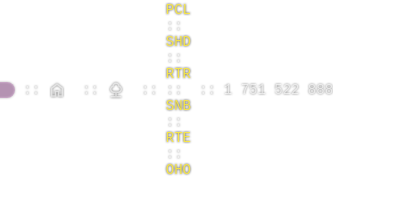
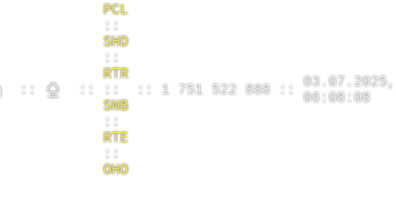
Before and after one commit to qjalti/daysOfWeekAndPercentsLeft, an Electron app: page index.html in a window 300 px wide. Shown: the whole page, 396 px wide, since content can reach past the window. Drawn offline with Linux system fonts and the light colour scheme; no server answers.

Commit message:
add date and time, increase width

```diff
--- a/index.html
+++ b/index.html
@@ -165,6 +165,11 @@
 
       #timestampDiv {
         margin-left: 8px;
+        margin-right: 8px;
+      }
+
+      #timeDiv {
+        margin-left: 8px;
       }
     </style>
 </head>
@@ -209,6 +214,8 @@
 </div>
 ::
 <div id="timestampDiv"></div>
+::
+<div id="timeDiv"></div>
 
 <script>
   // const LA = '55.80852';
@@ -236,8 +243,20 @@
   const writeCurrentTimestamp = () => {
     const TIMESTAMP_DIV = document.querySelector('#timestampDiv');
     const TIMESTAMP = Math.floor(Date.now() / 1000);
-    const FORMATTED_TIMESTAMP = TIMESTAMP.toLocaleString('ru-RU');
-    TIMESTAMP_DIV.innerHTML = FORMATTED_TIMESTAMP;
+    TIMESTAMP_DIV.innerHTML = TIMESTAMP.toLocaleString('ru-RU');
+  };
+
+  const writeCurrentTime = () => {
+    const TIMESTAMP_DIV = document.querySelector('#timeDiv');
+    const TIMESTAMP = new Date();
+    TIMESTAMP_DIV.innerHTML = TIMESTAMP.toLocaleString('ru-RU', {
+      hour: 'numeric',
+      minute: 'numeric',
+      second: 'numeric',
+      year: 'numeric',
+      month: 'numeric',
+      day: 'numeric',
+    });
   };
 
   const checkServersStatus = async () => {
@@ -380,6 +399,7 @@
     setInterval(updateTemperature, 1000 * 60 * 15);
     setInterval(checkServersStatus, SITE_STATUSES_UPDATE_TIMEOUT);
     setInterval(writeCurrentTimestamp, 1000);
+    setInterval(writeCurrentTime, 1000);
   });
 
   function updatePercentsLeft() {
--- a/main.js
+++ b/main.js
@@ -20,8 +20,8 @@
 
 app.whenReady().then(() => {
   win = new BrowserWindow({
-    width: 256 + (8 * 60),
-    height: 128 - (8 * 11),
+    width: 256 + (8 * 85),
+    height: 128 - (8 * 10),
     // width: 1920,
     // height: 1080,
     frame: false,
```
